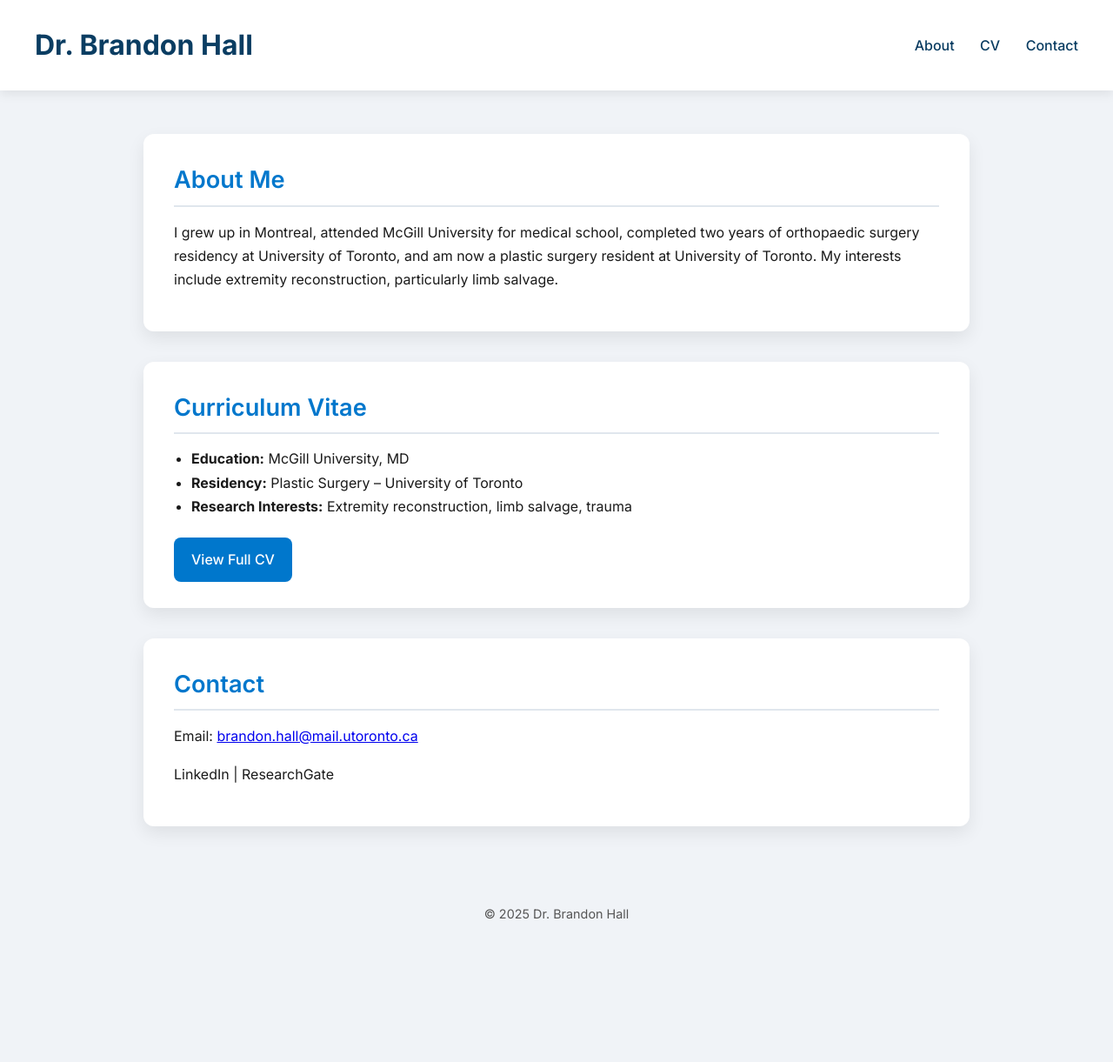
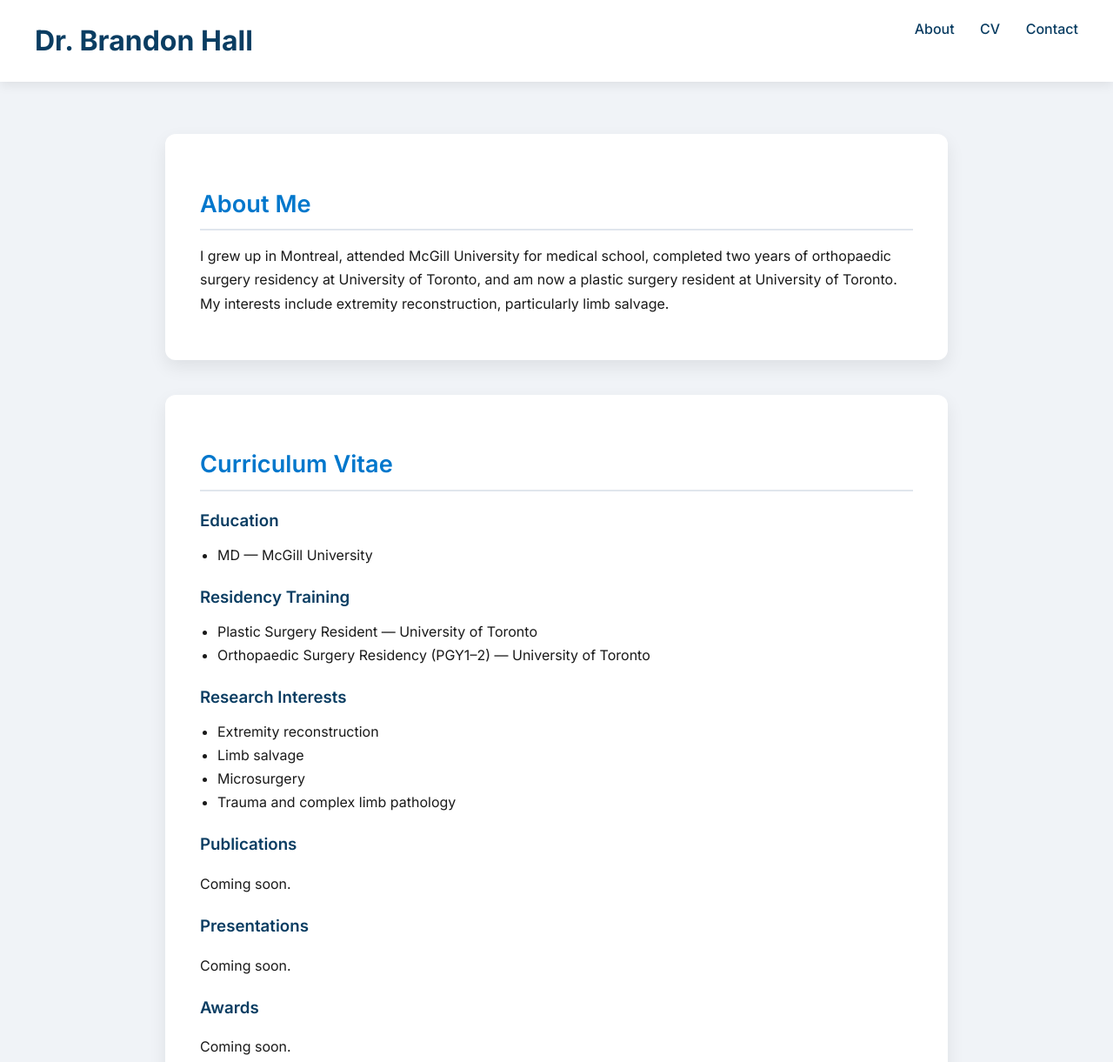
Before and after one commit to brandonhallmd/personalsite, a plain HTML site: page index.html in a window 1280 px wide. Shown: the top 1221 px of the page at 87% size. Before the commit the page ends 1103 px from the top, so only its background shows below. Drawn offline with Linux system fonts and the light colour scheme.

Commit message:
Update index.html

```diff
--- a/index.html
+++ b/index.html
@@ -4,38 +4,174 @@
 <meta charset="UTF-8">
 <meta name="viewport" content="width=device-width, initial-scale=1.0">
 <title>Dr. Brandon Hall</title>
-<link rel="stylesheet" href="styles.css">
+<style>
+/* ----- Modern Professional Single-page Style ----- */
+@import url('https://fonts.googleapis.com/css2?family=Inter:wght@400;500;600;700&display=swap');
+
+body {
+  font-family: 'Inter', sans-serif;
+  margin: 0;
+  background: #f0f3f7;
+  color: #1a1a1a;
+  line-height: 1.7;
+  scroll-behavior: smooth;
+}
+
+header {
+  background: #fff;
+  padding: 20px 40px;
+  box-shadow: 0 4px 12px rgba(0,0,0,0.08);
+  position: sticky;
+  top: 0;
+  z-index: 100;
+}
+
+header h1 {
+  margin: 0;
+  font-size: 2rem;
+  font-weight: 700;
+  color: #0a3d62;
+  display: inline-block;
+}
+
+nav {
+  float: right;
+}
+
+nav a {
+  margin-left: 25px;
+  text-decoration: none;
+  color: #0a3d62;
+  font-weight: 500;
+  transition: color 0.3s, transform 0.2s;
+}
+
+nav a:hover {
+  color: #0077cc;
+  transform: translateY(-2px);
+}
+
+main {
+  max-width: 900px;
+  margin: 60px auto;
+  padding: 0 20px;
+}
+
+section {
+  background: #fff;
+  padding: 35px 40px;
+  margin-bottom: 40px;
+  border-radius: 12px;
+  box-shadow: 0 8px 20px rgba(0,0,0,0.08);
+  transition: transform 0.3s, box-shadow 0.3s;
+}
+
+section:hover {
+  transform: translateY(-6px);
+  box-shadow: 0 12px 25px rgba(0,0,0,0.12);
+}
+
+h2 {
+  font-size: 1.7rem;
+  font-weight: 600;
+  color: #0077cc;
+  border-bottom: 2px solid #e0e6ed;
+  padding-bottom: 5px;
+  margin-bottom: 15px;
+}
+
+h3 {
+  margin-bottom: 5px;
+  font-weight: 600;
+  color: #0a3d62;
+}
+
+ul {
+  padding-left: 20px;
+  margin: 10px 0;
+}
+
+a.btn {
+  display: inline-block;
+  margin-top: 12px;
+  padding: 12px 20px;
+  background: #0077cc;
+  color: #fff;
+  border-radius: 8px;
+  text-decoration: none;
+  font-weight: 500;
+  transition: background 0.3s, transform 0.2s;
+}
+
+a.btn:hover {
+  background: #005fa3;
+  transform: translateY(-2px);
+}
+
+footer {
+  text-align: center;
+  padding: 25px;
+  color: #555;
+  font-size: 0.9rem;
+}
+
+@media (max-width: 768px) {
+  nav a {
+    margin-left: 15px;
+  }
+  header h1 {
+    font-size: 1.6rem;
+  }
+  section {
+    padding: 25px;
+  }
+}
+</style>
 </head>
 <body>
 
 <header>
-  <div class="nav-container">
   <h1>Dr. Brandon Hall</h1>
   <nav>
     <a href="#about">About</a>
     <a href="#cv">CV</a>
     <a href="#contact">Contact</a>
   </nav>
-  </div>
 </header>
 
 <main>
-  <section id="about" class="card">
+  <section id="about">
     <h2>About Me</h2>
     <p>I grew up in Montreal, attended McGill University for medical school, completed two years of orthopaedic surgery residency at University of Toronto, and am now a plastic surgery resident at University of Toronto. My interests include extremity reconstruction, particularly limb salvage.</p>
   </section>
 
-  <section id="cv" class="card">
+  <section id="cv">
     <h2>Curriculum Vitae</h2>
+    <h3>Education</h3>
     <ul>
-      <li><strong>Education:</strong> McGill University, MD</li>
-      <li><strong>Residency:</strong> Plastic Surgery – University of Toronto</li>
-      <li><strong>Research Interests:</strong> Extremity reconstruction, limb salvage, trauma</li>
+      <li>MD — McGill University</li>
     </ul>
-    <a href="cv.html" class="btn">View Full CV</a>
+    <h3>Residency Training</h3>
+    <ul>
+      <li>Plastic Surgery Resident — University of Toronto</li>
+      <li>Orthopaedic Surgery Residency (PGY1–2) — University of Toronto</li>
+    </ul>
+    <h3>Research Interests</h3>
+    <ul>
+      <li>Extremity reconstruction</li>
+      <li>Limb salvage</li>
+      <li>Microsurgery</li>
+      <li>Trauma and complex limb pathology</li>
+    </ul>
+    <h3>Publications</h3>
+    <p>Coming soon.</p>
+    <h3>Presentations</h3>
+    <p>Coming soon.</p>
+    <h3>Awards</h3>
+    <p>Coming soon.</p>
   </section>
 
-  <section id="contact" class="card">
+  <section id="contact">
     <h2>Contact</h2>
     <p>Email: <a href="mailto:brandon.hall@mail.utoronto.ca">brandon.hall@mail.utoronto.ca</a></p>
     <p>LinkedIn | ResearchGate</p>
```
Lines whose indentation alone changed are shown as unchanged.
